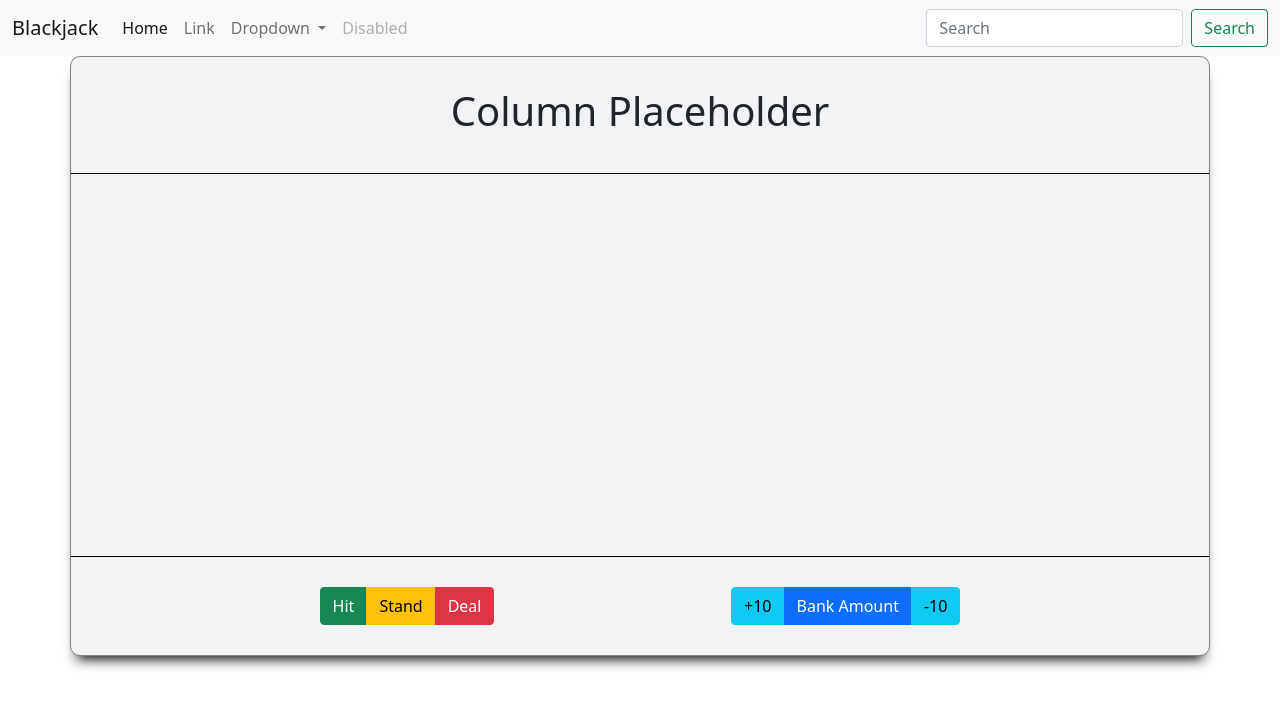
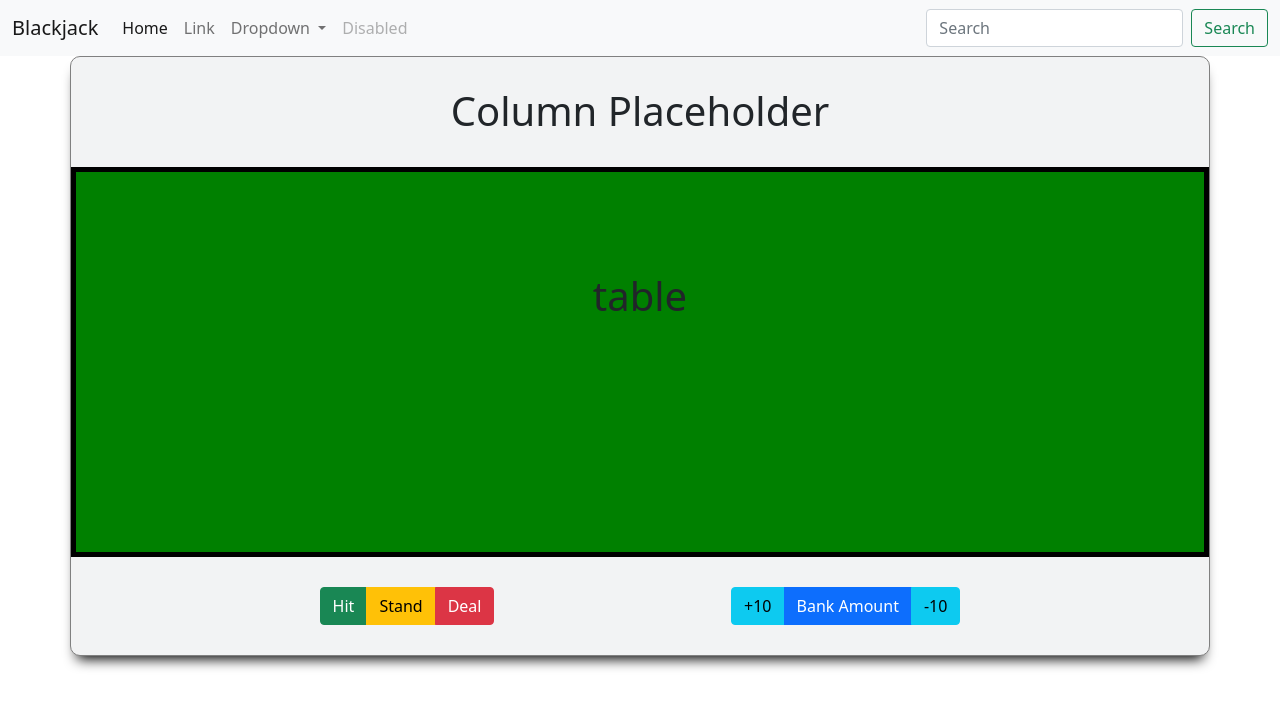
Before and after one commit to 4nth0ny1/blackjackjs, a plain HTML site: page index.html in a window 1280 px wide. Drawn offline with nearby package versions, Linux system fonts and the light colour scheme.

Commit message:
add table to div

```diff
--- a/index.html
+++ b/index.html
@@ -14,6 +14,7 @@
 
     </head>
     <body>
+
 
             <!---- Navbar -->
             <nav class="navbar navbar-expand-lg navbar-light bg-light">
@@ -63,6 +64,12 @@
                   </div>
                 </div>
 
+                <div class="row">
+                    <div class="col col-table">
+                      <h1>table</h1>
+                    </div>
+                  </div>
+
                 <!------ Controller -->
                 <div class="row row-controller">
                   <div class="col col-button-group">
--- a/style.css
+++ b/style.css
@@ -1,5 +1,3 @@
-
-
 .container {
   position: relative;
   background: #f2f3f4;
@@ -7,8 +5,9 @@
   height: 600px;
   border: 1px solid grey;
   border-radius: 10px;
-    -webkit-box-shadow: 0px 10px 13px -7px #000000, -2px 6px 5px -5px rgba(0,0,0,0);
-    box-shadow: 0px 10px 13px -7px #000000, -2px 6px 5px -5px rgba(0,0,0,0);
+  -webkit-box-shadow: 0px 10px 13px -7px #000000,
+    -2px 6px 5px -5px rgba(0, 0, 0, 0);
+  box-shadow: 0px 10px 13px -7px #000000, -2px 6px 5px -5px rgba(0, 0, 0, 0);
 }
 
 .col-top {
@@ -16,6 +15,17 @@
   position: absolute;
   top: 0;
   padding: 30px;
+  text-align: center;
+  margin: 0 auto;
+}
+
+.col-table {
+  border: 5px solid black;
+  background: green;
+  position: absolute;
+  top: 110px;
+  height: 390px;
+  padding: 100px;
   text-align: center;
   margin: 0 auto;
 }
```
Lines whose indentation alone changed are shown as unchanged.
